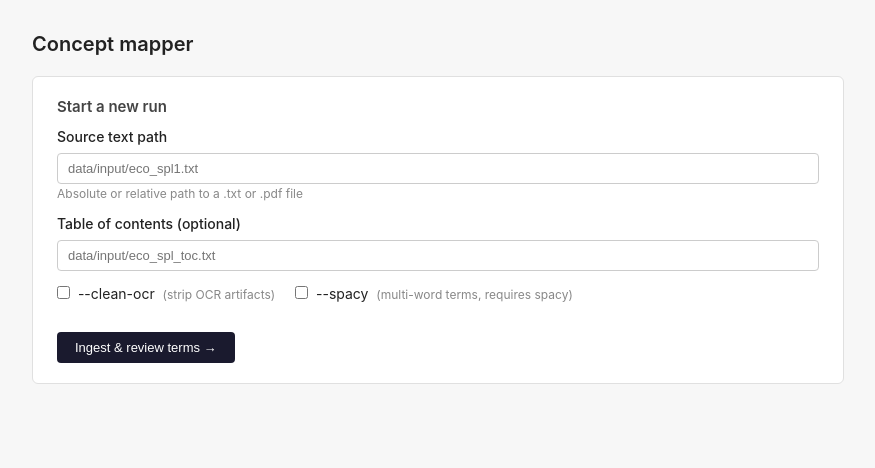
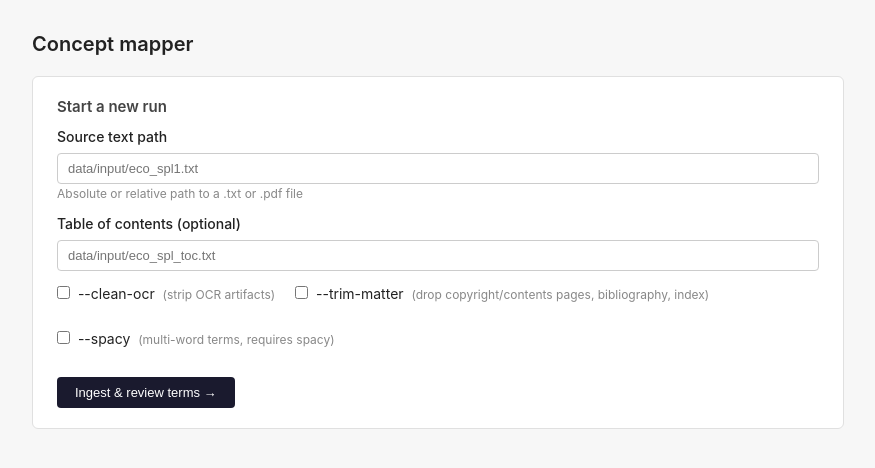
Before and after one commit to ZachParsons/cmapr, a FastAPI app: page / in a window 1280 px wide. Shown: the part 36-504 px from the top of the page, without its empty margins (202-1077 px from the left). Run offline with FastAPI, Linux system fonts and the light colour scheme.

Commit message:
Serve UI: --trim-matter checkbox on ingest forms; fix no-op re-ingest
- index.html + review.html re-ingest form gain a --trim-matter checkbox
  (drops copyright/contents pages, bibliography, index); /start passes
  it through to cmapr ingest. The other input-matrix dimensions need no
  UI: txt-vs-pdf is extension-detected, the PDF backend auto-resolves to
  docling when installed, --clean-ocr and the TOC-file path already had
  fields.
- Bug fix: the review page's "re-run ingest with different options" form
  posted to /start, which only ingests when no corpus exists — changed
  options were silently ignored. The form now sends force=true and
  /start honors it.

Co-Authored-By: Claude Fable 5 <noreply@anthropic.com>

```diff
--- a/src/concept_mapper/server/app.py
+++ b/src/concept_mapper/server/app.py
@@ -209,16 +209,22 @@ def start(
     file_path: Annotated[str, Form()],
     clean_ocr: Annotated[bool, Form()] = False,
     use_spacy: Annotated[bool, Form()] = False,
+    trim_matter: Annotated[bool, Form()] = False,
     toc_path: Annotated[str, Form()] = "",
+    force: Annotated[bool, Form()] = False,
 ):
     work = Path(file_path).stem
 
-    if not _corpus_path(work).exists():
+    # `force` comes from the review page's "re-run ingest" form — without
+    # it, changed ingest options were silently ignored for existing corpora.
+    if force or not _corpus_path(work).exists():
         cmd = ["cmapr", "ingest", file_path]
         if clean_ocr:
             cmd.append("--clean-ocr")
         if use_spacy:
             cmd.append("--spacy")
+        if trim_matter:
+            cmd.append("--trim-matter")
         if toc_path.strip():
             cmd += ["--toc", toc_path.strip()]
         result = _run(cmd)
--- a/src/concept_mapper/server/templates/index.html
+++ b/src/concept_mapper/server/templates/index.html
@@ -36,10 +36,14 @@
       <input type="text" id="toc_path" name="toc_path"
              placeholder="data/input/eco_spl_toc.txt">
     </div>
-    <div class="field" style="display:flex;gap:20px;margin-top:4px">
+    <div class="field" style="display:flex;gap:20px;margin-top:4px;flex-wrap:wrap">
       <label>
         <input type="checkbox" name="clean_ocr" value="true">
         &nbsp;--clean-ocr &nbsp;<span class="hint">(strip OCR artifacts)</span>
+      </label>
+      <label>
+        <input type="checkbox" name="trim_matter" value="true">
+        &nbsp;--trim-matter &nbsp;<span class="hint">(drop copyright/contents pages, bibliography, index)</span>
       </label>
       <label>
         <input type="checkbox" name="use_spacy" value="true">
--- a/src/concept_mapper/server/templates/review.html
+++ b/src/concept_mapper/server/templates/review.html
@@ -190,6 +190,7 @@
   <summary>Re-run ingest with different options</summary>
   <div class="card" style="margin-top:0;border-top-left-radius:0;border-top-right-radius:0">
     <form method="post" action="/start">
+      <input type="hidden" name="force" value="true">
       <div class="field">
         <label class="field-label" for="ri_file_path">Source text path</label>
         <input type="text" id="ri_file_path" name="file_path"
@@ -199,9 +200,12 @@
         <label class="field-label" for="ri_toc">Table of contents (optional)</label>
         <input type="text" id="ri_toc" name="toc_path">
       </div>
-      <div class="field" style="display:flex;gap:20px">
+      <div class="field" style="display:flex;gap:20px;flex-wrap:wrap">
         <label>
           <input type="checkbox" name="clean_ocr" value="true"> &nbsp;--clean-ocr
+        </label>
+        <label>
+          <input type="checkbox" name="trim_matter" value="true"> &nbsp;--trim-matter
         </label>
         <label>
           <input type="checkbox" name="use_spacy" value="true"> &nbsp;--spacy
```
